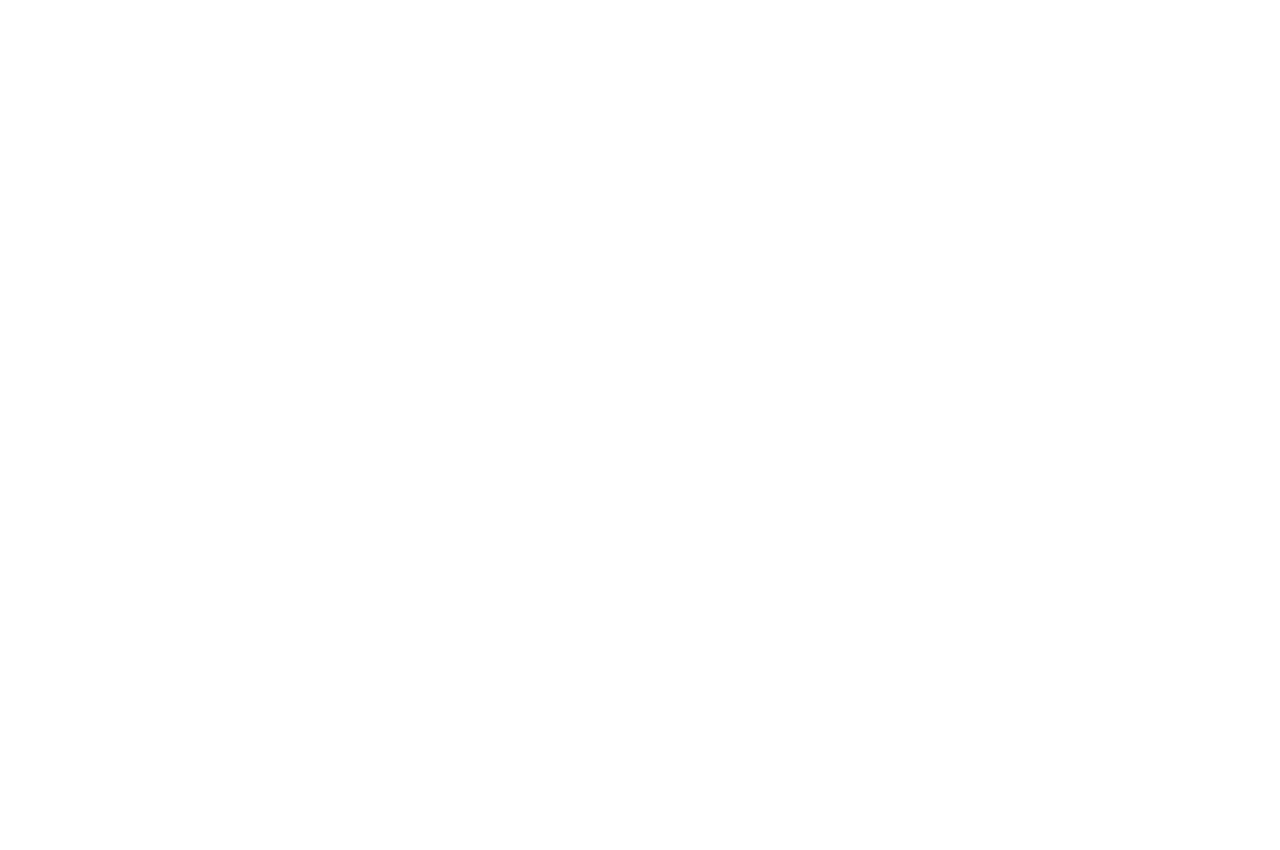
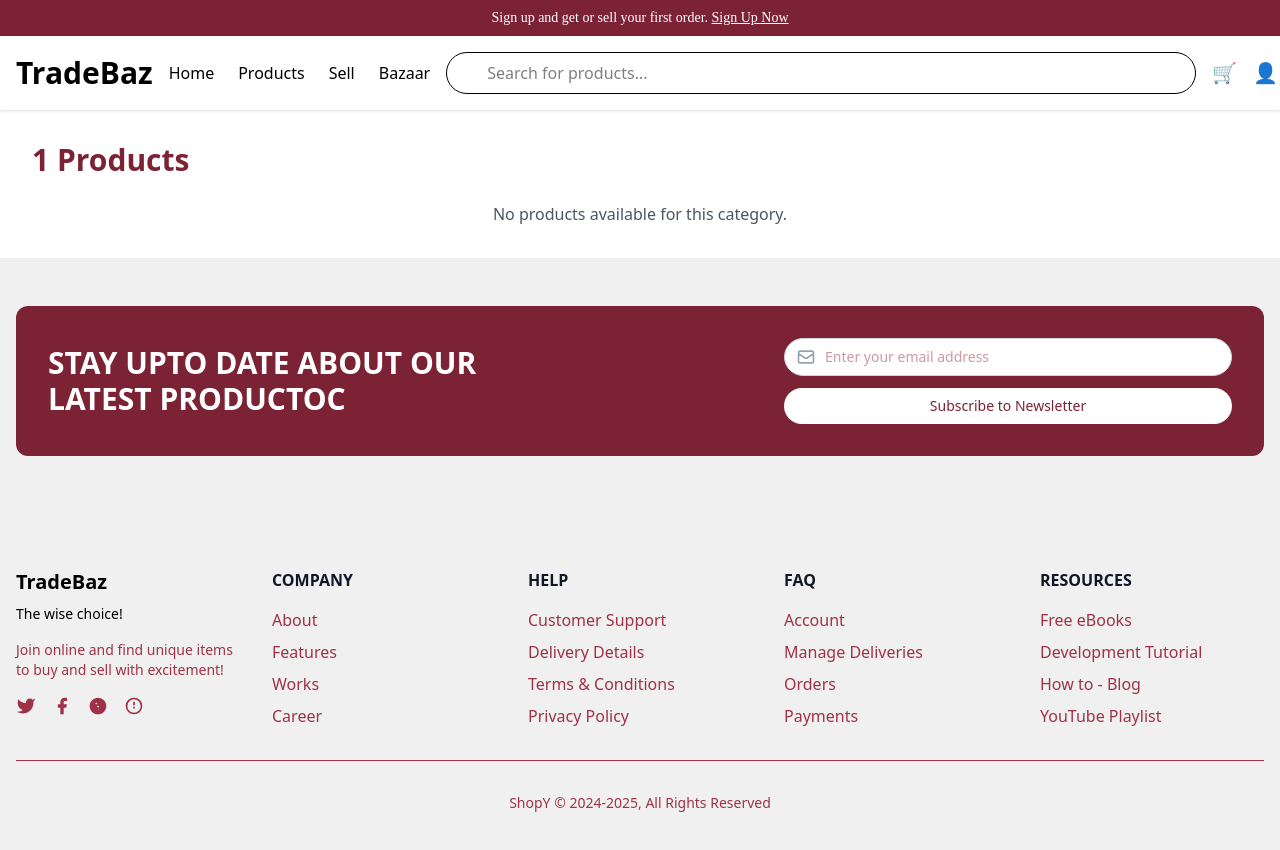
Before and after one commit to moe-a1/shopY, an Angular app in the folder frontend/: page /bazaarCategory/1 in a window 1280 px wide. Before the commit this address led to /. Shown: the top 850 px of the page. Before the commit the page ends 800 px from the top, so only its background shows below. Built offline with nearby package versions, Linux system fonts and the light colour scheme.

Commit message:
bazaar category page
bazaar category page

```diff
--- a/frontend/src/app/app.routes.ts
+++ b/frontend/src/app/app.routes.ts
@@ -17,6 +17,7 @@
 import { ProfileComponent } from './profile/profile.component';
 import { BazaarPageComponent } from './bazaar-page/bazaar-page.component';
 import { ComingSoonComponent } from './coming-soon/coming-soon.component';
+import { CategoryPageComponent } from './category-page/category-page.component';
 
 export const routes: Routes = [
     { path: '', component: LandingPageComponent },
@@ -37,4 +38,6 @@
     { path: 'profile', component: ProfileComponent },
     { path: 'bazaar/bazaarPage/:id', component: BazaarPageComponent },
     { path: 'bazaar/comingSoon', component:ComingSoonComponent },
+    { path: 'bazaarCategory/:name', component: CategoryPageComponent },
+
 ];
--- a/frontend/src/app/bazaar-page/bazaar-page.component.html
+++ b/frontend/src/app/bazaar-page/bazaar-page.component.html
@@ -56,11 +56,14 @@
 
       <!-- Categories list -->
       <div class="grid grid-cols-1 gap-8">
-        <a *ngFor="let category of bazaar?.categories" href="#" class="block bg-white rounded-lg shadow-md overflow-hidden hover:shadow-lg transition-shadow duration-300 cursor-pointer">
+        <a
+  *ngFor="let category of bazaar?.categories"
+  [routerLink]="['/bazaarCategory', category.name]"
+  class="block bg-white rounded-lg shadow-md overflow-hidden hover:shadow-lg transition-shadow duration-300 cursor-pointer"
+>
   <div class="bg-white rounded-lg shadow-md overflow-hidden">
     <div class="md:flex">
       <div class="md:flex-shrink-0">
-                <!-- Use first image from category if available, otherwise use default mapping -->
         <img
           class="h-48 w-full object-cover md:w-64"
           [src]="category.images?.length ? category.images[0] : getCategoryImage(category.name)"
@@ -71,9 +74,9 @@
         <h1 class="text-2xl font-semibold text-[#7B2334] mb-2">
           {{ category.name }}
         </h1>
-                <br>
+        <br />
         <p class="text-gray-800">
-                  Brands: {{ category.brandsNames }}
+          {{ category.brandsNames }}
         </p>
       </div>
     </div>
--- a/frontend/src/app/bazaar-page/bazaar-page.component.ts
+++ b/frontend/src/app/bazaar-page/bazaar-page.component.ts
@@ -1,7 +1,7 @@
 import { Component, OnInit } from '@angular/core';
 import { NavComponent } from '../nav/nav.component';
 import { FooterComponent } from '../footer/footer.component';
-import { ActivatedRoute } from '@angular/router';
+import { ActivatedRoute, RouterModule } from '@angular/router';
 import { HttpClient, HttpClientModule } from '@angular/common/http';
 import { CommonModule } from '@angular/common';
 
@@ -26,7 +26,7 @@
 @Component({
   selector: 'app-bazaar-page',
   standalone: true,
-  imports: [NavComponent, FooterComponent, HttpClientModule, CommonModule],
+  imports: [NavComponent, FooterComponent, HttpClientModule, CommonModule, RouterModule],
   templateUrl: './bazaar-page.component.html',
   styleUrl: './bazaar-page.component.css'
 })
--- /dev/null
+++ b/frontend/src/app/category-page/category-page.component.html
@@ -0,0 +1,15 @@
+<app-nav></app-nav>
+<div class="max-w-7xl mx-auto px-4 sm:px-6 lg:px-8 py-8">
+  <h1 class="text-3xl font-bold text-[#7B2334] mb-6">
+    {{ categoryName }} Products
+  </h1>
+  <div *ngIf="filteredProducts.length > 0; else noProducts" class="grid grid-cols-1 sm:grid-cols-2 lg:grid-cols-3 gap-6">
+    <div *ngFor="let product of filteredProducts" class="bg-white rounded-lg shadow-md overflow-hidden">
+      <img [src]="product.image" class="h-90 w-full object-cover">
+    </div>
+  </div>
+  <ng-template #noProducts>
+    <p class="text-gray-600 text-center">No products available for this category.</p>
+  </ng-template>
+</div>
+<app-footer></app-footer>
--- /dev/null
+++ b/frontend/src/app/category-page/category-page.component.ts
@@ -0,0 +1,43 @@
+import { Component, OnInit } from '@angular/core';
+import { ActivatedRoute } from '@angular/router';
+import { CommonModule } from '@angular/common';
+import { NavComponent } from '../nav/nav.component';
+import { FooterComponent } from '../footer/footer.component';
+
+@Component({
+  selector: 'app-category-page',
+  templateUrl: './category-page.component.html',
+  styleUrls: ['./category-page.component.css'],
+  imports: [CommonModule, NavComponent, FooterComponent],
+})
+export class CategoryPageComponent implements OnInit {
+  categoryName: string = '';
+  products: {image: string; category: string }[] = [
+    {
+      image: 'https://encrypted-tbn0.gstatic.com/images?q=tbn:ANd9GcRV5qvulWr8F3-leJlqb5EEQjp1iGlGpT3V8Q&s',
+      category: 'Clothes',
+    },
+    {
+      image: 'https://via.placeholder.com/300',
+      category: 'Shoes',
+    },
+    {
+      image: 'https://via.placeholder.com/300',
+      category: 'Perfumes',
+    },
+    {
+      image: 'https://via.placeholder.com/300',
+      category: 'Clothes',
+    },
+  ];
+  filteredProducts: { image: string; category: string }[] = [];
+
+  constructor(private route: ActivatedRoute) {}
+
+  ngOnInit(): void {
+    this.categoryName = this.route.snapshot.paramMap.get('name') || '';
+    this.filteredProducts = this.products.filter(
+      (product) => product.category.toLowerCase() === this.categoryName.toLowerCase()
+    );
+  }
+}
--- a/frontend/src/app/coming-soon/coming-soon.component.html
+++ b/frontend/src/app/coming-soon/coming-soon.component.html
@@ -65,7 +65,7 @@
         <!-- Coming Soon Bazaars List -->
         <div class="grid grid-cols-1 gap-8" *ngIf="!isLoading && comingSoonBazaars.length > 0">
           <!-- Dynamic Bazaar Items -->
-          <a *ngFor="let bazaar of comingSoonBazaars" [routerLink]="['/bazaar/bazaarPage', bazaar._id]" class="block bg-white rounded-lg shadow-md overflow-hidden hover:shadow-lg transition-shadow duration-300 cursor-pointer" [attr.aria-label]="'View ' + bazaar.name + ' details'">
+          <a *ngFor="let bazaar of comingSoonBazaars" class="block bg-white rounded-lg shadow-md overflow-hidden hover:shadow-lg transition-shadow duration-300 cursor-pointer" [attr.aria-label]="'View ' + bazaar.name + ' details'">
             <div class="md:flex">
               <div class="md:flex-shrink-0 relative">
                 <img
```
Also changed, not shown: frontend/src/app/category-page/category-page.component.css (added), 1 other file (tests, documents, lock files or other folders). Lines whose indentation alone changed are shown as unchanged.
